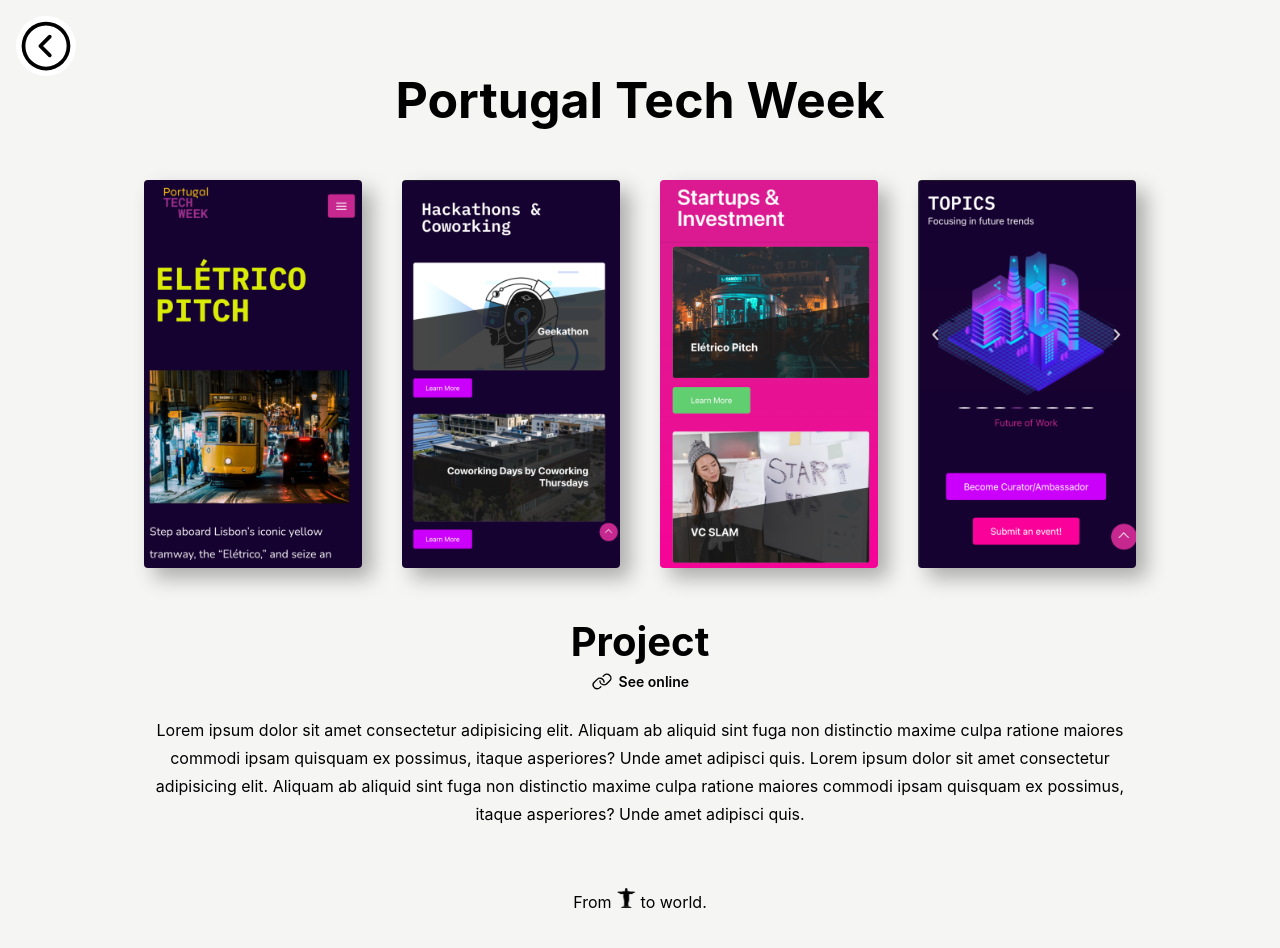
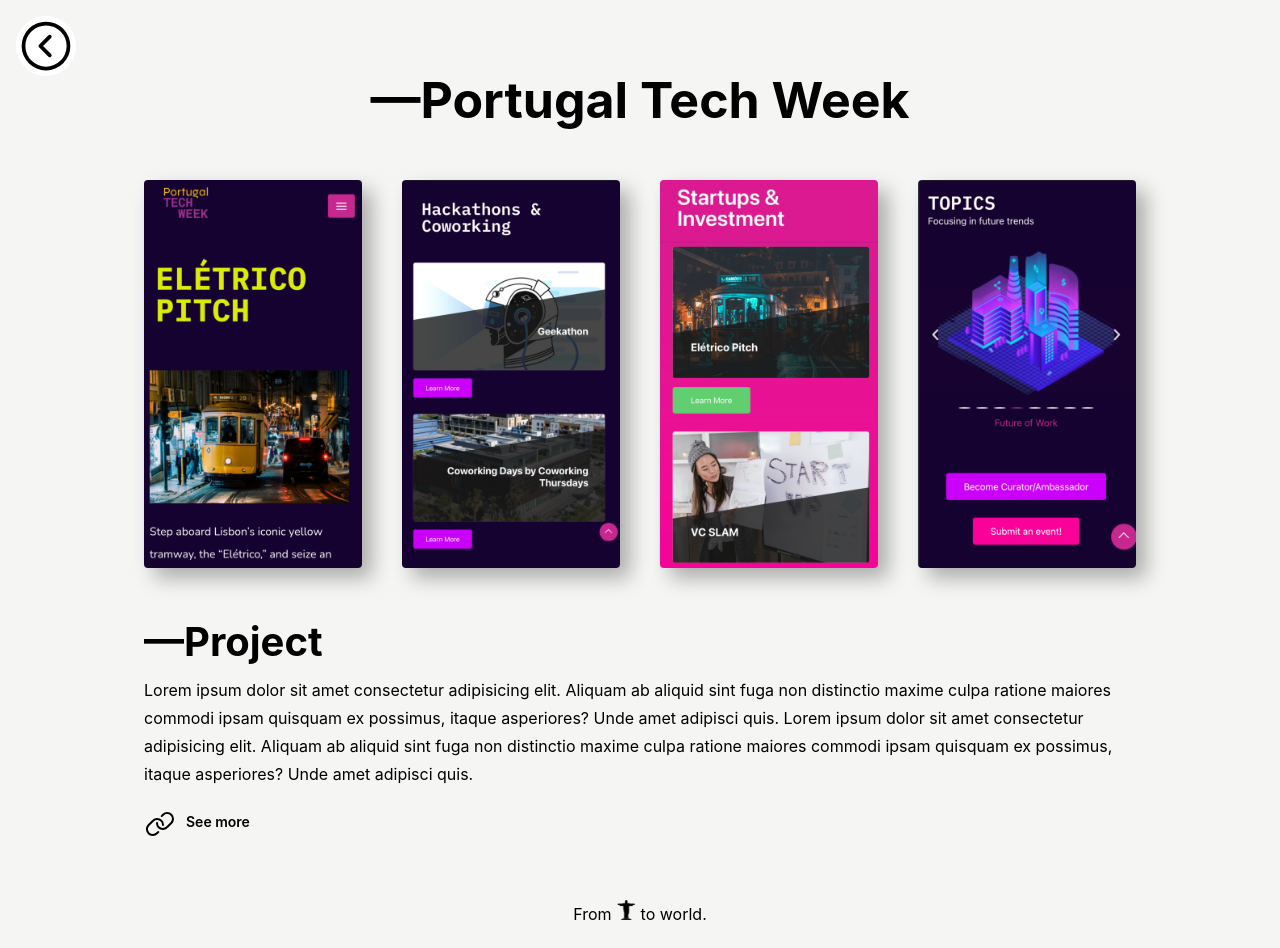
Before and after one commit to brennoEudes/portfolio, a plain HTML site: page src/pages/ptw.html in a window 1280 px wide. Drawn offline with Linux system fonts and the light colour scheme.

Commit message:
subpage align adjust

```diff
--- a/src/pages/ptw.css
+++ b/src/pages/ptw.css
@@ -23,7 +23,6 @@ body {
   padding: 8rem 2rem 2rem 2rem;
   display: flex;
   flex-direction: column;
-  align-items: center;
   gap: 4rem;
 }
 
@@ -70,15 +69,15 @@ body {
   h1 {
     font-size: 3rem;
     font-weight: 700;
-    text-align: center;
     line-height: 4rem;
   }
 }
 
 .subpage-carrossel {
   display: grid;
-  flex-wrap: wrap;
+  place-items: center;
   gap: 4rem;
+
 
   img {
     max-width: 100%;
@@ -94,7 +93,6 @@ body {
   display: flex;
   flex-direction: column;
   gap: 2rem;
-  align-items: center;
 
   max-width: 80%;
 
@@ -106,13 +104,10 @@ body {
     display: flex;
     flex-direction: column;
     gap: 1.2rem;
-    align-items: center;
   }
 
   .external-site {
     display: flex;
-    align-items: center;
-    justify-content: center;
     gap: 0.6rem;
 
     img {
@@ -127,10 +122,6 @@ body {
       color: black;
     }
   }
-
-  p {
-    text-align: center;
-  }
 }
 
 /* FOOTER */
@@ -144,6 +135,7 @@ footer {
 
 @media (min-width: 768px) {
   .app-subpage {
+    place-items: center;
     gap: 6rem;
   }
 
@@ -156,6 +148,7 @@ footer {
   .subpage-carrossel {
     grid-template-columns: repeat(2, 1fr);
     max-width: 80%;
+    margin: 0 auto;
 
     animation: appear 3s;
 
@@ -169,10 +162,7 @@ footer {
     }
 
     .external-site {
-        display: flex;
-        align-items: center;
-        justify-content: center;
-        gap: 0.6rem;
+        gap: 1rem;
 
         img {
           max-width: 20%;
--- a/src/pages/ptw.html
+++ b/src/pages/ptw.html
@@ -15,7 +15,7 @@
         </a>
       </button>
       <div class="subpage-title">
-        <h1>Portugal Tech Week</h1>
+        <h1>—Portugal Tech Week</h1>
       </div>
       <div class="subpage-carrossel">
         <img src="../../assets/images/4.png" alt="Portugal Tech Week 1" />
@@ -24,25 +24,22 @@
         <img src="../../assets/images/3.png" alt="Portugal Tech Week 4" />
       </div>
       <div class="subpage-content">
-        <div class="subpage-content-title">
-          <h2>Project</h2>
-          <div class="external-site">
-            <img src="../../assets/link.svg" alt="link icon" />
-            <a href="https://portugaltechweek.com/" target="_blank">
-              <p>See online</p>
-            </a>
-          </div>
-        </div>
+        <h2>—Project</h2>
         <p>
           Lorem ipsum dolor sit amet consectetur adipisicing elit. Aliquam ab
           aliquid sint fuga non distinctio maxime culpa ratione maiores commodi
           ipsam quisquam ex possimus, itaque asperiores? Unde amet adipisci
-          quis.
-          Lorem ipsum dolor sit amet consectetur adipisicing elit. Aliquam ab
-          aliquid sint fuga non distinctio maxime culpa ratione maiores commodi
-          ipsam quisquam ex possimus, itaque asperiores? Unde amet adipisci
-          quis.
+          quis. Lorem ipsum dolor sit amet consectetur adipisicing elit. Aliquam
+          ab aliquid sint fuga non distinctio maxime culpa ratione maiores
+          commodi ipsam quisquam ex possimus, itaque asperiores? Unde amet
+          adipisci quis.
         </p>
+        <div class="external-site">
+          <img src="../../assets/link.svg" alt="link icon" />
+          <a href="https://portugaltechweek.com/" target="_blank">
+            <p>See more</p>
+          </a>
+        </div>
       </div>
 
       <footer>
```
